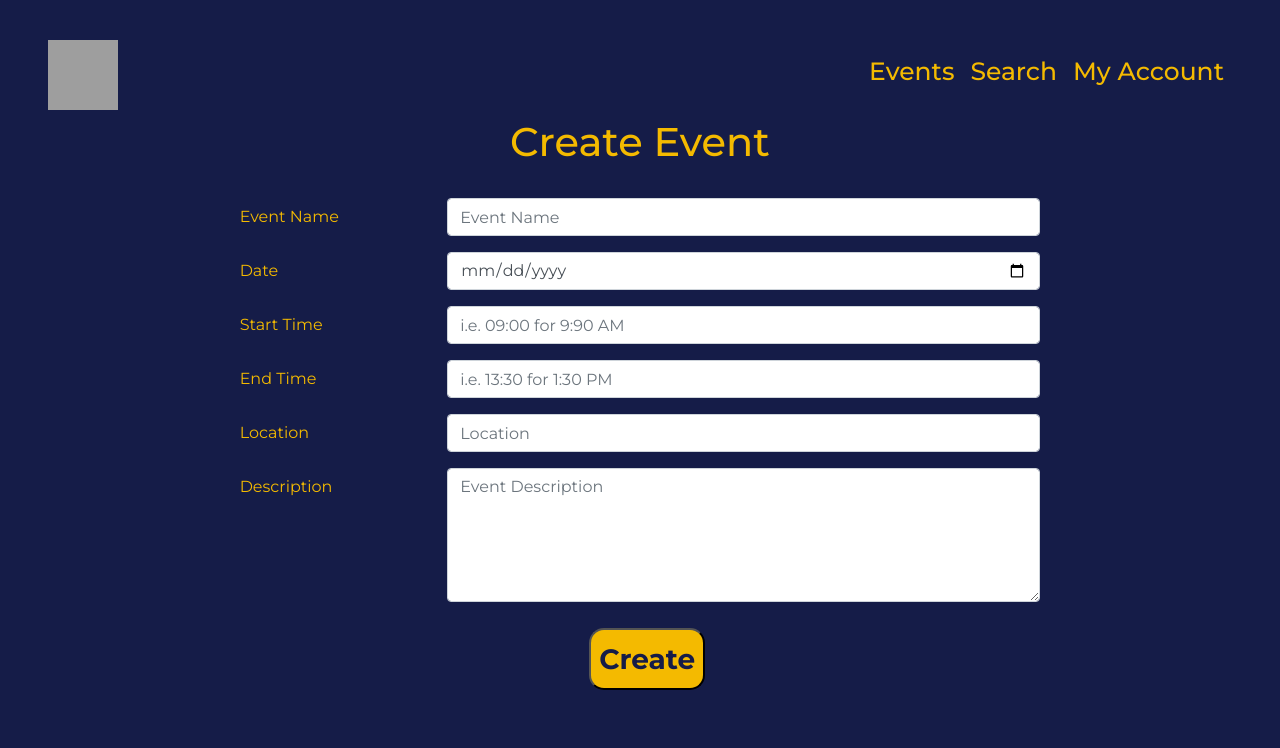
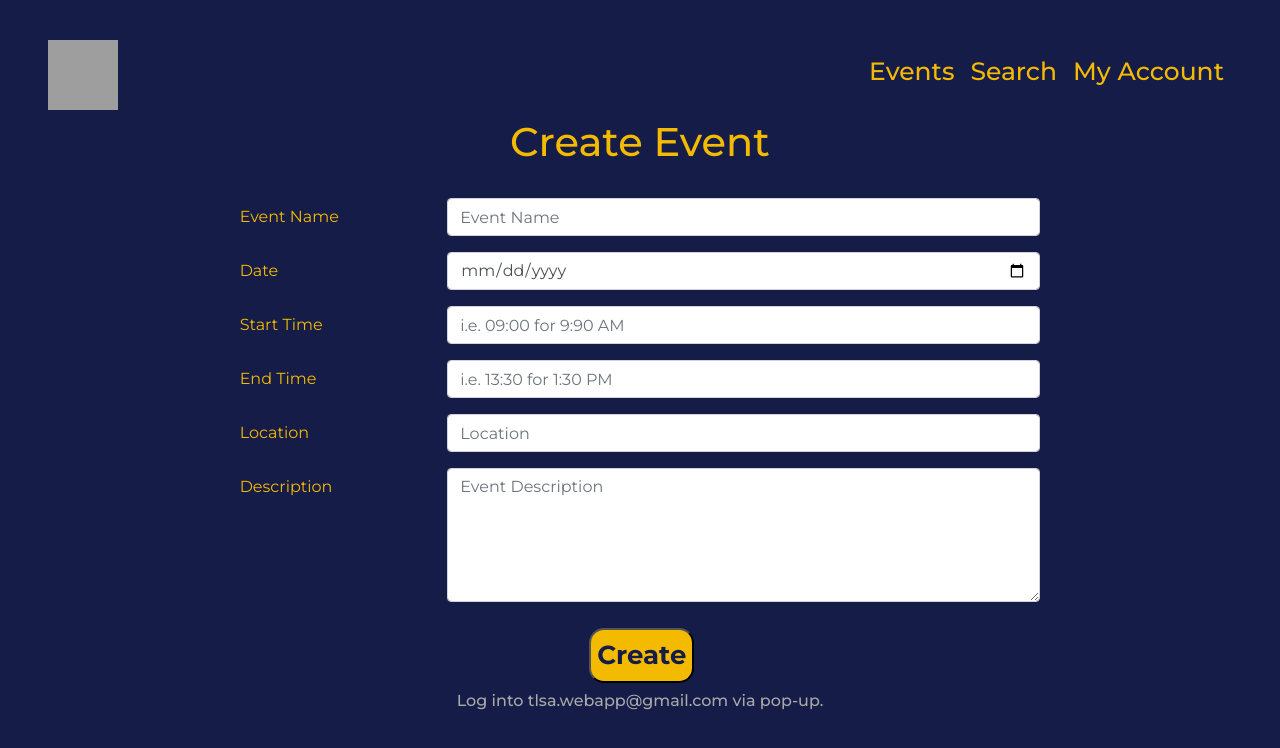
Before and after one commit to CEN3031-StackOverflow/TLSA, a React (Create React App) app in the folder Auth0 App/client/: page /CreateEvent in a window 1280 px wide. Shown: the top 748 px of the page. Built offline with nearby package versions, Linux system fonts and the light colour scheme; grey boxes are pictures that could not be loaded.

Commit message:
Added CreateEvent disclaimer & minor changes

```diff
--- a/Auth0 App/client/src/App.css
+++ b/Auth0 App/client/src/App.css
@@ -30,15 +30,25 @@ body {
   font-size: 30px;
 }
 
+.create-event-disclaimer{
+  left: 0;
+  line-height: 200px;
+  margin-top: -100px;
+  position: absolute;
+  text-align: center;
+  width: 100%;
+  font-size: 16px;
+}
+
 .btn-create{
   color: #151C48;
   background-color: #f4ba00;
   border-radius: 15px;
-  padding: 8px;
+  padding: 6px;
   font-family: Montserrat;
   font-weight: 700;
   text-align: center;
-  font-size: 28px;
+  font-size: 26px;
 }
 
 .btn-smaller{
--- a/Auth0 App/client/src/views/CreateEvent.js
+++ b/Auth0 App/client/src/views/CreateEvent.js
@@ -213,6 +213,14 @@ const CreateEvent = () => {
       <div className="center">
         <button className="btn-create" onClick={handleClick}> Create </button>
       </div>
+
+      <h1> </h1>
+
+      <h6 className="create-event-disclaimer"
+          style={{color: "#a9a9a9"}}>
+            Log into tlsa.webapp@gmail.com via pop-up.
+      </h6>
+
     </>
   );
 };
```
